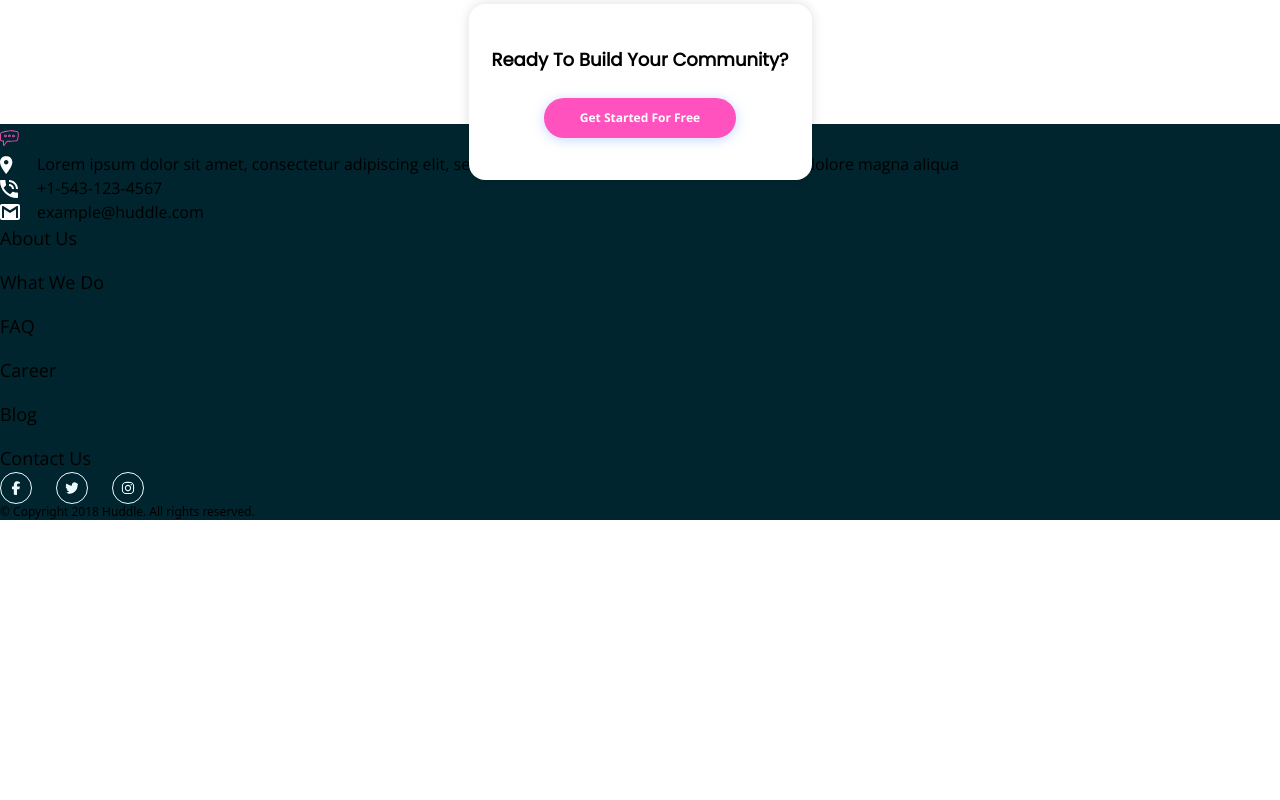
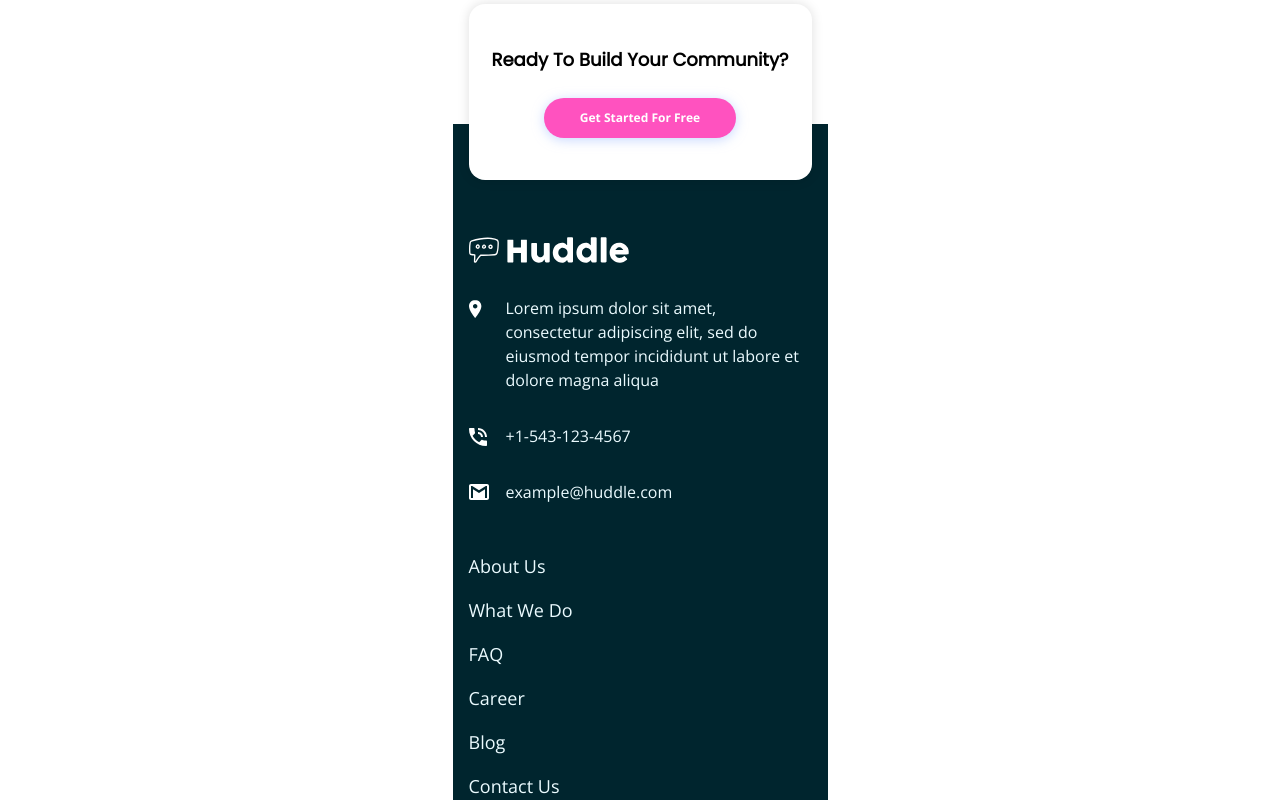
Before and after one commit to palmeiroerick/huddle-landing-page-with-alternating-feature-blocks, a Next.js app: page / in a window 1280 px wide. Shown: the part 2440-3240 px from the top of the page. Before the commit the page ends 2960 px from the top, so only its background shows below. Built offline with nearby package versions, Linux system fonts and the light colour scheme.

Commit message:
style: add styles to footer component

```diff
--- a/components/Footer/index.tsx
+++ b/components/Footer/index.tsx
@@ -6,13 +6,13 @@ import SocialIcons from "../SocialIcons";
 
 const Footer = () => {
   return (
-    <footer className="bg-veryDarkCyan">
-      <section>
-        <Logo />
+    <footer className="m-auto flex w-[375px] flex-col gap-12 bg-veryDarkCyan px-4 pt-28 pb-16 text-veryPaleCyan">
+      <section className="flex flex-col gap-8">
+        <Logo white />
         <Contact />
       </section>
       <Links />
-      <section>
+      <section className="flex flex-col gap-6 items-center">
         <SocialIcons />
         <Copyright />
       </section>
```
